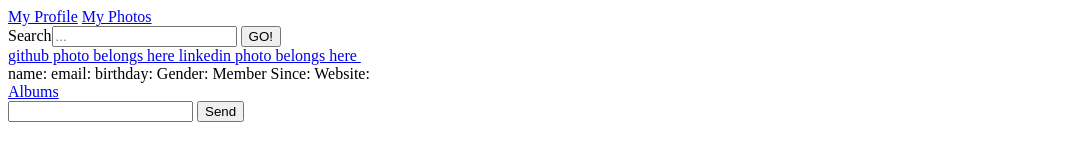
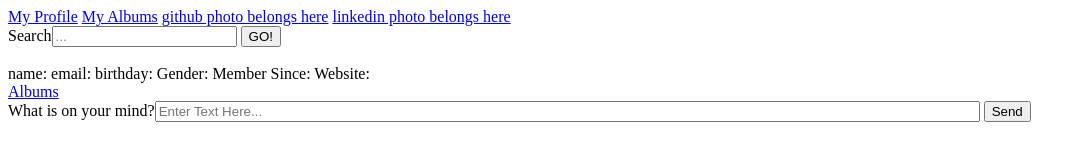
Before and after one commit to joinpursuit/Pursuit-Core-Web-Express-Group-Project, a website: page frontend/index.html in a window 1280 px wide. Shown: the whole page, without its empty margins (0-1086 px from the left). Drawn offline with nearby package versions, Linux system fonts and the light colour scheme.

Commit message:
index.html

```diff
--- a/frontend/index.html
+++ b/frontend/index.html
@@ -6,22 +6,19 @@
     <meta http-equiv="X-UA-Compatible" content="ie=edge">
     <script src="https://unpkg.com/axios/dist/axios.min.js"></script>
     <script src="index.js"></script>
-    <title></title>
+    <title>Homepage</title>
 
 </head>
 <body>
-    <a href="./userpage.html">My Profile</a>
-    <a href="./albumpage.html">My Photos</a>
+    <a href="./userpage.html" id="myProfile">My Profile</a>
+    <a href="./albumpage.html" id="myAlbum">My Albums</a>
+    <a href="https://github.com/joinpursuit">github photo belongs here</a>
+    <a href="https://linkedin.com">linkedin photo belongs here</a>
+
     <form>
         Search<input type="text" placeholder="...">
-        <button>GO!</button>
+        <button id="searchBtn">GO!</button>
     </form>
-    <a href="https://github.com/joinpursuit">
-        github photo belongs here
-    </a>
-    <a href="https://linkedin.com">
-        linkedin photo belongs here
-    </a>
 
     <img src="" alt="">
     <div>
@@ -32,11 +29,11 @@
         Member Since:
         Website:
     </div>
-    <div>
+    <div id="albumPage">
         <a href="./albumpage.html">Albums</a>
     </div>
     <form>
-        <input type="text" width="50" height="100">
+        What is on your mind?<input type="text" size="100" maxlength="120" placeholder="Enter Text Here...">
         <button>Send</button>
     </form>
 </body>
```
Also changed, not shown: frontend/index.css (added).
